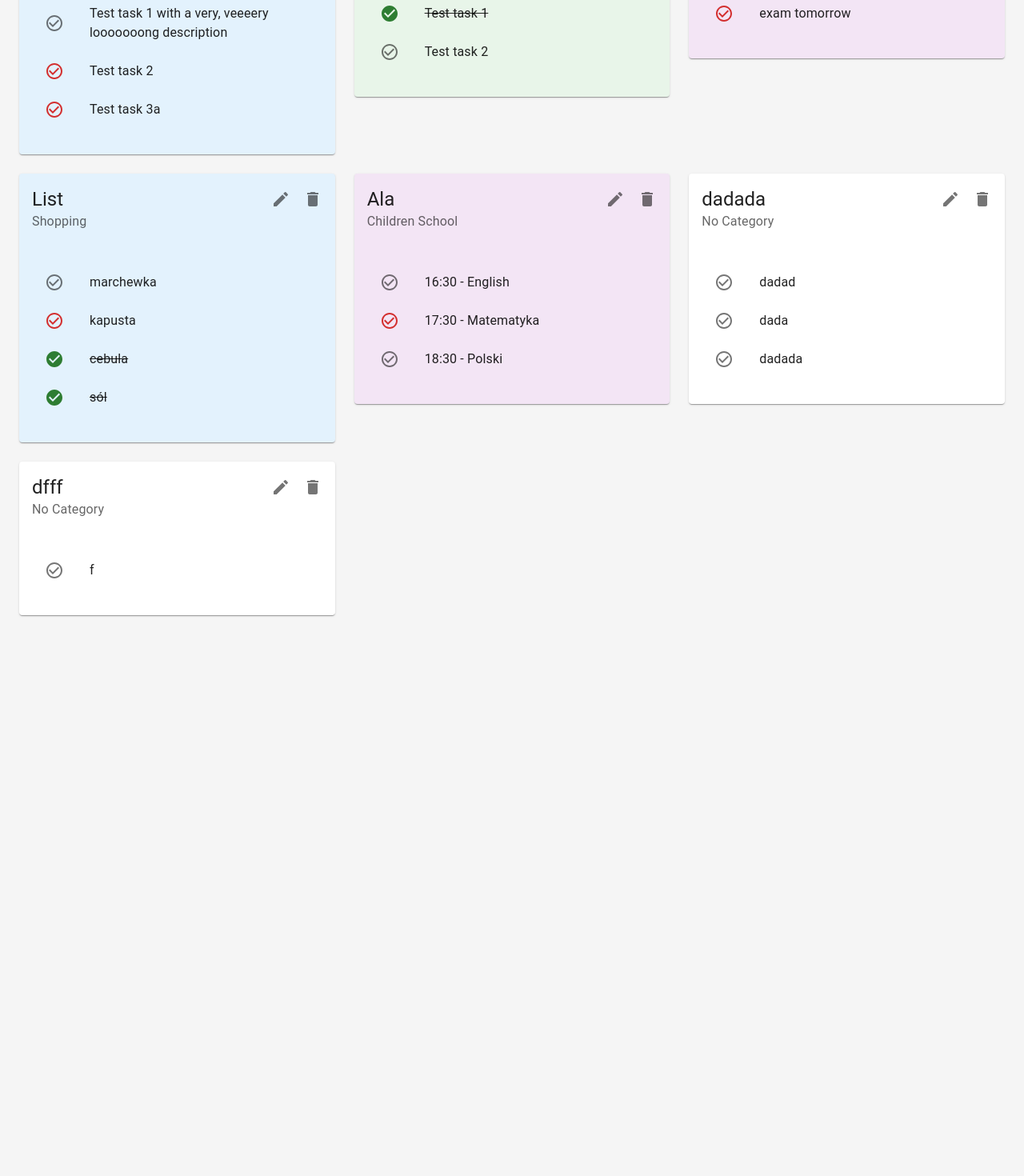
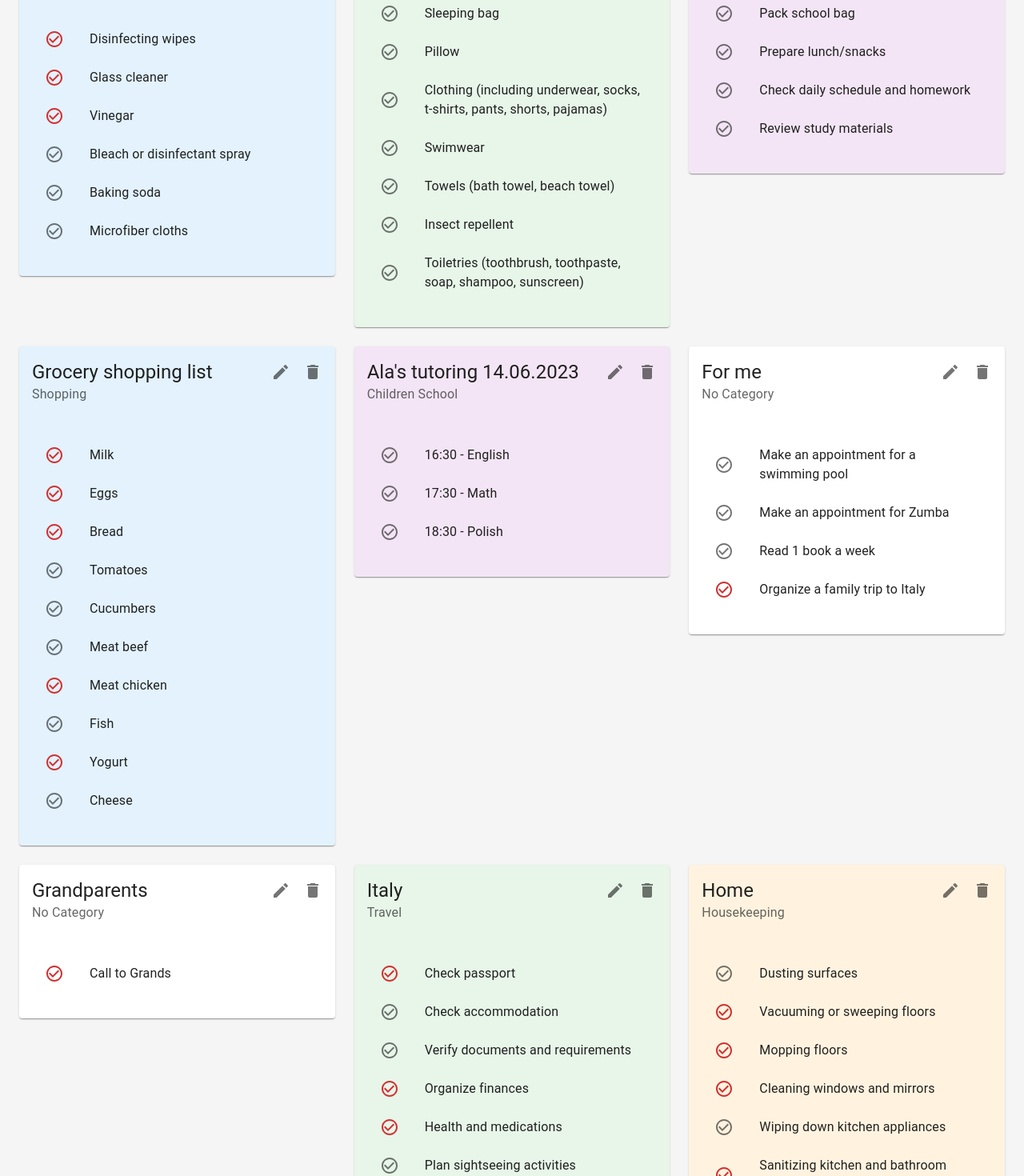
Before and after one commit to VikiZieleniewska/Organizing_notes, a React (Vite) app: page / in a window 1280 px wide. Shown: the part 280-1750 px from the top of the page at 80% size. Before the commit the page ends 1061 px from the top, so only its background shows below. Built offline with nearby package versions, Linux system fonts and the light colour scheme; data requests are answered from the project's data file; a web font is replaced by a local one.

Commit message:
Added README.md and minor fixes

```diff
--- a/fakeApi/db.json
+++ b/fakeApi/db.json
@@ -3,43 +3,83 @@
     {
       "id": 1,
       "categoryId": 1,
-      "title": "Test note 1",
+      "title": "List for cleaning and sanitizing",
       "tasks": [
         {
           "id": 1,
-          "description": "Test task 1 with a very, veeeery looooooong description",
+          "description": "Disinfecting wipes",
+          "isDone": false,
+          "isImportant": true
+        },
+        {
+          "id": 2,
+          "description": "Glass cleaner",
+          "isDone": false,
+          "isImportant": true
+        },
+        {
+          "id": 3,
+          "description": "Vinegar",
+          "isDone": false,
+          "isImportant": true
+        },
+        {
+          "id": 4,
+          "description": "Bleach or disinfectant spray",
+          "isDone": false
+        },
+        {
+          "id": 5,
+          "description": "Baking soda",
+          "isDone": false
+        },
+        {
+          "id": 6,
+          "description": " Microfiber cloths",
+          "isDone": false
+        }
+      ]
+    },
+    {
+      "id": 4,
+      "title": "Ala's camp",
+      "tasks": [
+        {
+          "id": 1,
+          "description": "Sleeping bag",
           "isDone": false,
           "isImportant": false
         },
         {
           "id": 2,
-          "description": "Test task 2",
+          "description": "Pillow",
           "isDone": false,
-          "isImportant": true
+          "isImportant": false
         },
         {
           "id": 3,
-          "description": "Test task 3a",
-          "isDone": false,
-          "isImportant": true
-        }
-      ]
-    },
-    {
-      "id": 4,
-      "title": "Test note 4",
-      "tasks": [
-        {
-          "id": 1,
-          "description": "Test task 1",
-          "isDone": true,
-          "isImportant": false
+          "description": "Clothing (including underwear, socks, t-shirts, pants, shorts, pajamas)",
+          "isDone": false
         },
         {
-          "id": 2,
-          "description": "Test task 2",
-          "isDone": false,
-          "isImportant": false
+          "id": 4,
+          "description": "Swimwear",
+          "isDone": false
+        },
+        {
+          "id": 5,
+          "description": "Towels (bath towel, beach towel)",
+          "isDone": false
+        },
+        {
+          "id": 6,
+          "description": "Insect repellent",
+          "isDone": false
+        },
+        {
+          "id": 7,
+          "description": "Toiletries (toothbrush, toothpaste, soap, shampoo, sunscreen)",
+          "isDone": false
         }
       ],
       "categoryId": 3
@@ -47,101 +87,268 @@
     {
       "id": 7,
       "categoryId": 4,
-      "title": "test 33232",
+      "title": "Janek",
       "tasks": [
         {
           "id": null,
-          "description": "exam tomorrow",
+          "description": "Pack school bag",
+          "isDone": false,
+          "isImportant": false
+        },
+        {
+          "id": 1,
+          "description": "Prepare lunch/snacks",
+          "isDone": false
+        },
+        {
+          "id": 2,
+          "description": "Check daily schedule and homework",
+          "isDone": false
+        },
+        {
+          "id": 3,
+          "description": "Review study materials",
+          "isDone": false
+        }
+      ]
+    },
+    {
+      "id": 10,
+      "categoryId": 1,
+      "title": "Grocery shopping list",
+      "tasks": [
+        {
+          "id": null,
+          "description": "Milk",
+          "isDone": false,
+          "isImportant": true
+        },
+        {
+          "id": 1,
+          "description": "Eggs",
+          "isDone": false,
+          "isImportant": true
+        },
+        {
+          "id": 2,
+          "description": "Bread",
+          "isDone": false,
+          "isImportant": true
+        },
+        {
+          "id": 3,
+          "description": "Tomatoes",
+          "isDone": false
+        },
+        {
+          "id": 4,
+          "description": "Cucumbers",
+          "isDone": false
+        },
+        {
+          "id": 5,
+          "description": "Meat beef",
+          "isDone": false
+        },
+        {
+          "id": 6,
+          "description": "Meat chicken",
+          "isDone": false,
+          "isImportant": true
+        },
+        {
+          "id": 7,
+          "description": "Fish",
+          "isDone": false
+        },
+        {
+          "id": 8,
+          "description": "Yogurt",
+          "isDone": false,
+          "isImportant": true
+        },
+        {
+          "id": 9,
+          "description": "Cheese",
+          "isDone": false
+        }
+      ]
+    },
+    {
+      "id": 11,
+      "categoryId": 4,
+      "title": "Ala's tutoring 14.06.2023",
+      "tasks": [
+        {
+          "id": null,
+          "description": "16:30 - English",
+          "isDone": false,
+          "isImportant": false
+        },
+        {
+          "id": 1,
+          "description": "17:30 - Math",
+          "isDone": false,
+          "isImportant": false
+        },
+        {
+          "id": 2,
+          "description": "18:30 - Polish",
+          "isDone": false,
+          "isImportant": false
+        }
+      ]
+    },
+    {
+      "id": 12,
+      "categoryId": "",
+      "title": "For me",
+      "tasks": [
+        {
+          "id": 6,
+          "description": "Make an appointment for a swimming pool",
+          "isDone": false
+        },
+        {
+          "id": 7,
+          "description": "Make an appointment for Zumba",
+          "isDone": false
+        },
+        {
+          "id": 8,
+          "description": "Read 1 book a week",
+          "isDone": false
+        },
+        {
+          "id": 9,
+          "description": "Organize a family trip to Italy",
           "isDone": false,
           "isImportant": true
         }
       ]
     },
     {
-      "id": 10,
-      "categoryId": 1,
-      "title": "List",
+      "id": 13,
+      "categoryId": "",
+      "title": "Grandparents",
       "tasks": [
         {
-          "id": null,
-          "description": "marchewka",
-          "isDone": false
-        },
+          "id": 1,
+          "description": "Call to Grands",
+          "isDone": false,
+          "isImportant": true
+        }
+      ]
+    },
+    {
+      "id": 14,
+      "categoryId": 3,
+      "title": "Italy",
+      "tasks": [
         {
           "id": 1,
-          "description": "kapusta",
+          "description": "Check passport",
           "isDone": false,
           "isImportant": true
         },
         {
           "id": 2,
-          "description": "cebula",
-          "isDone": true,
+          "description": "Check accommodation",
+          "isDone": false
+        },
+        {
+          "id": 3,
+          "description": "Verify documents and requirements",
+          "isDone": false
+        },
+        {
+          "id": 4,
+          "description": "Organize finances",
+          "isDone": false,
+          "isImportant": true
+        },
+        {
+          "id": 5,
+          "description": "Health and medications",
+          "isDone": false,
+          "isImportant": true
+        },
+        {
+          "id": 6,
+          "description": "Plan sightseeing activities",
+          "isDone": false
+        }
+      ]
+    },
+    {
+      "id": 15,
+      "categoryId": 2,
+      "title": "Home",
+      "tasks": [
+        {
+          "id": 1,
+          "description": "Dusting surfaces ",
+          "isDone": false,
+          "isImportant": false
+        },
+        {
+          "id": 2,
+          "description": "Vacuuming or sweeping floors",
+          "isDone": false,
           "isImportant": true
         },
         {
           "id": 3,
-          "description": "sól",
-          "isDone": true
+          "description": "Mopping floors",
+          "isDone": false,
+          "isImportant": true
+        },
+        {
+          "id": 4,
+          "description": "Cleaning windows and mirrors",
+          "isDone": false,
+          "isImportant": true
+        },
+        {
+          "id": 5,
+          "description": "Wiping down kitchen appliances",
+          "isDone": false
+        },
+        {
+          "id": 6,
+          "description": "Sanitizing kitchen and bathroom surfaces",
+          "isDone": false,
+          "isImportant": true
+        },
+        {
+          "id": 7,
+          "description": "Emptying trash bins",
+          "isDone": false
+        },
+        {
+          "id": 8,
+          "description": "Changing bed sheets and towels",
+          "isDone": false,
+          "isImportant": true
         }
       ]
     },
     {
-      "id": 11,
-      "categoryId": 4,
-      "title": "Ala",
+      "id": 16,
+      "categoryId": "",
+      "title": "Husband",
       "tasks": [
         {
-          "id": null,
-          "description": "16:30 - English",
-          "isDone": false
-        },
-        {
           "id": 1,
-          "description": "17:30 - Matematyka",
+          "description": "Change car tires",
           "isDone": false,
           "isImportant": true
         },
         {
           "id": 2,
-          "description": "18:30 - Polski",
-          "isDone": false
-        }
-      ]
-    },
-    {
-      "id": 12,
-      "categoryId": "",
-      "title": "dadada",
-      "tasks": [
-        {
-          "id": 1,
-          "description": "dadad",
+          "description": "Take Ale on tutoring lessons",
           "isDone": false,
-          "isImportant": false
-        },
-        {
-          "id": 6,
-          "description": "dada",
-          "isDone": false
-        },
-        {
-          "id": 7,
-          "description": "dadada",
-          "isDone": false
-        }
-      ]
-    },
-    {
-      "id": 13,
-      "categoryId": "",
-      "title": "dfff",
-      "tasks": [
-        {
-          "id": 1,
-          "description": "f",
-          "isDone": false,
-          "isImportant": false
+          "isImportant": true
         }
       ]
     }
--- a/src/components/ImportanceFilter/ImportanceFilter.jsx
+++ b/src/components/ImportanceFilter/ImportanceFilter.jsx
@@ -14,7 +14,6 @@ export default class ImportanceFilter extends Component {
         <Select
           id="subheader"
           displayEmpty
-          // sx={{ margin: { xs: "4px 8px", md: "0 0 0 16px" } }}
           sx={{
             margin: { xs: "4px 8px", md: "4px 0 4px 16px" },
             display: {
--- a/src/components/NoteCard/NoteCard.jsx
+++ b/src/components/NoteCard/NoteCard.jsx
@@ -159,7 +159,6 @@ export default class NoteCard extends Component {
                       },
                     });
                   }}
-                  // sx={{ marginBottom: "20px" }}
                 />
               }
               subheader={
@@ -197,6 +196,7 @@ export default class NoteCard extends Component {
                 {this.state.note.tasks.map((task) => (
                   <ListItem
                     disablePadding
+                    sx={{ mb: 1 }}
                     key={`note-${this.state.note.id}-task-${task.id}`}
                     secondaryAction={
                       <IconButton
@@ -269,7 +269,7 @@ export default class NoteCard extends Component {
                           },
                         });
                       }}
-                      // sx={{ marginBottom: "20px" }}
+                      multiline
                     />
                   </ListItem>
                 ))}
--- a/src/components/NoteSearch/NoteSearch.scss
+++ b/src/components/NoteSearch/NoteSearch.scss
@@ -1,9 +1,6 @@
 .filter-bar {
   margin-bottom: 40px;
   background-color: #b2dfdb !important;
-
-  // background-color: #42a5f5 !important;
-  //   opacity: 0.65;
 
   .toolbar {
     display: flex;
```
Also changed, not shown: src/components/BasicAppBar/BasicAppBar.scss (+0 -23 lines), 1 other file (tests, documents, lock files or other folders).
